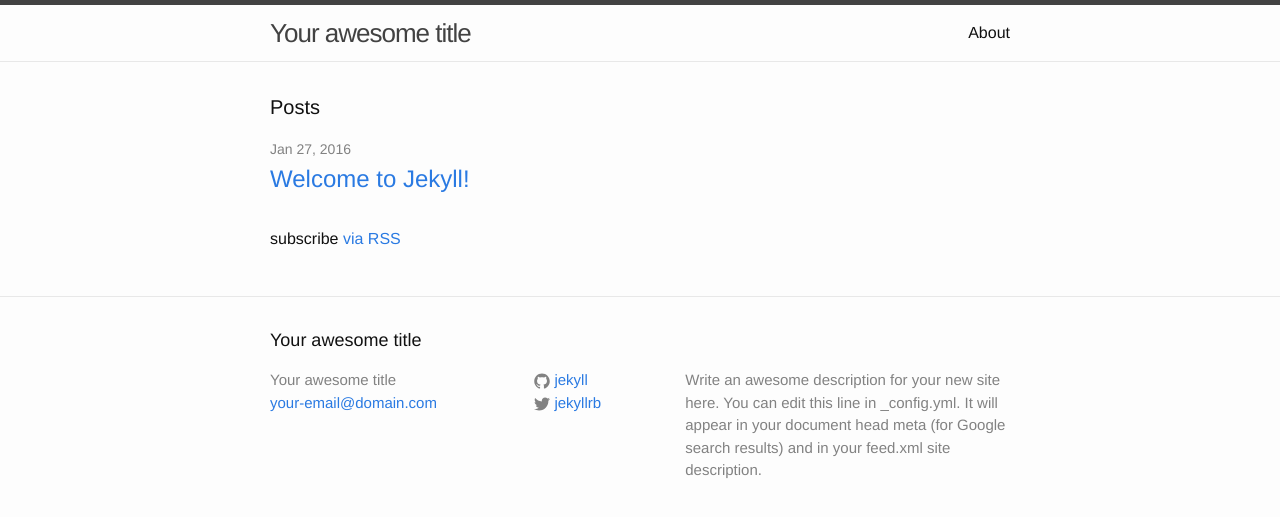
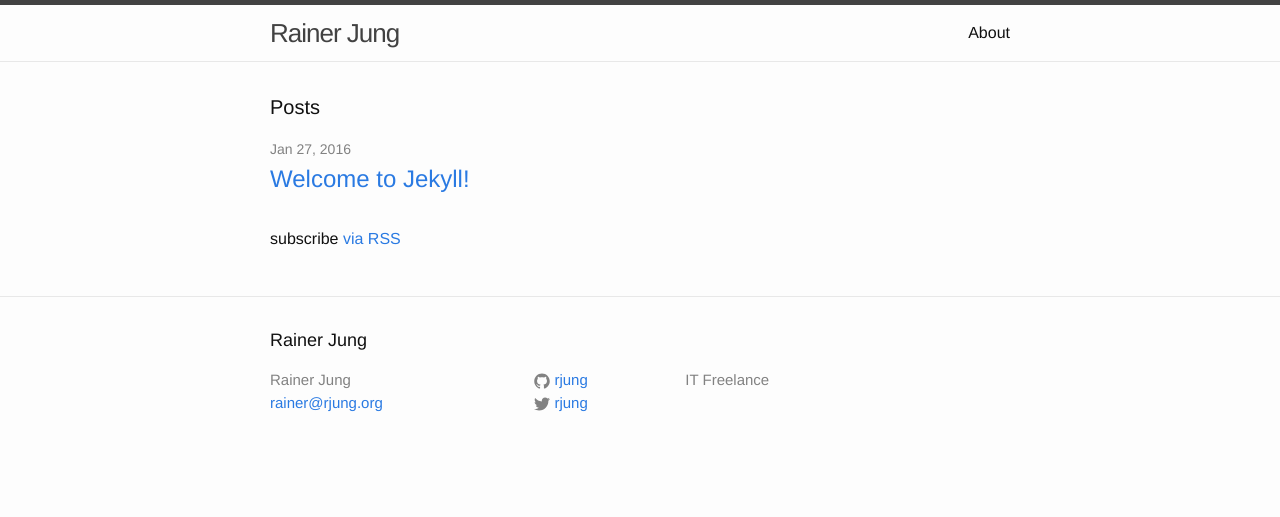
Before and after one commit to rjung/rjung.github.io, a Jekyll site: the page built from index.html, in a window 1280 px wide. Shown: the top 517 px of the page. Built offline with Jekyll 4.4.1, drawn with Linux system fonts in a browser that asks for light colours.

Commit message:
update config

```diff
--- a/_config.yml
+++ b/_config.yml
@@ -6,16 +6,14 @@
 # 'jekyll serve'. If you change this file, please restart the server process.
 
 # Site settings
-title: Your awesome title
-email: your-email@domain.com
+title: Rainer Jung
+email: rainer@rjung.org
 description: > # this means to ignore newlines until "baseurl:"
-  Write an awesome description for your new site here. You can edit this
-  line in _config.yml. It will appear in your document head meta (for
-  Google search results) and in your feed.xml site description.
+  IT Freelance
 baseurl: "" # the subpath of your site, e.g. /blog
-url: "http://yourdomain.com" # the base hostname & protocol for your site
-twitter_username: jekyllrb
-github_username:  jekyll
+url: "http://rjung.net" # the base hostname & protocol for your site
+twitter_username: rjung
+github_username:  rjung
 
 # Build settings
 markdown: kramdown
```
